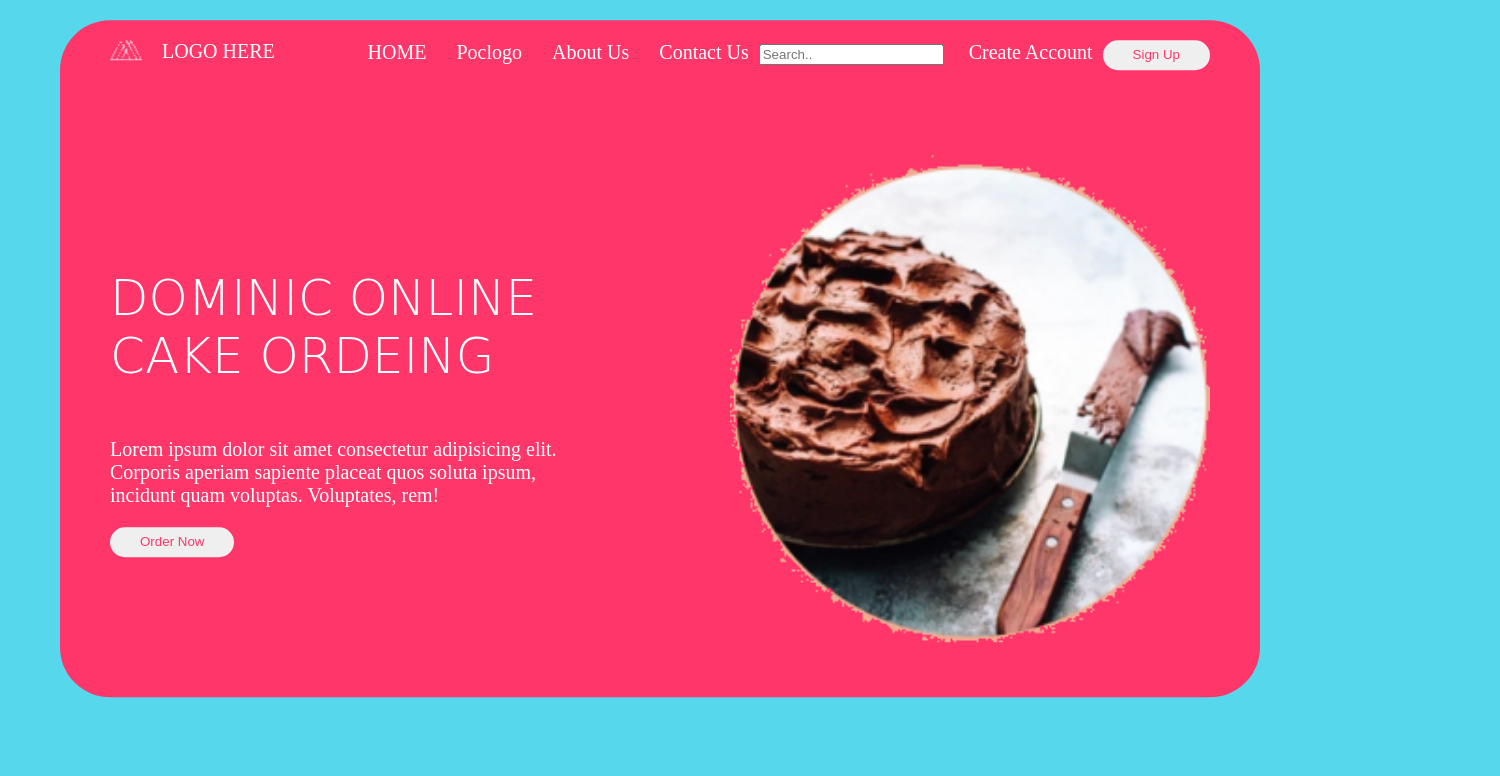
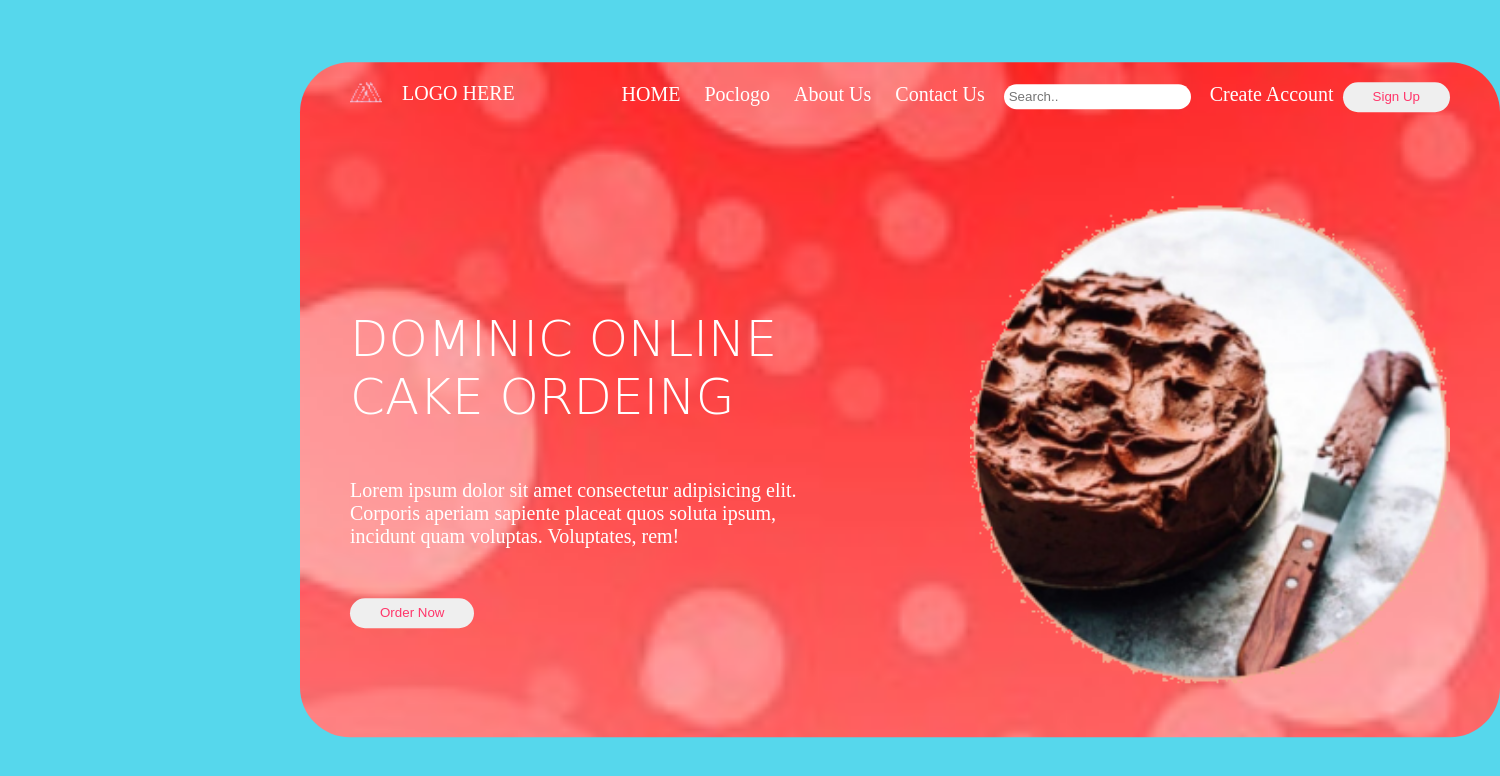
Before and after one commit to VaidasUrb/cake, a website: page index.html in a window 1280 px wide. Shown: the whole page, 1500 px wide, since content can reach past the window. Drawn offline with Linux system fonts and the light colour scheme.

Commit message:
bacground and btn

```diff
--- a/css/btn.css
+++ b/css/btn.css
@@ -11,3 +11,8 @@
   border-radius: 25px;
   cursor: pointer;
 }
+
+.btn:hover {
+  background: #f5101c;
+  color: #fff;
+}
--- a/css/main.css
+++ b/css/main.css
@@ -1,8 +1,9 @@
 body {
   background-color: #56d7ec;
   display: inline-block;
+  margin: 0px;
+  padding: 0px;
   width: 1200px;
-  margin-left: calc((100% - 1200px) / 2);
   position: relative;
   height: 100vh;
 }
@@ -11,11 +12,14 @@ body {
   display: inline-block;
   width: 1200px;
   position: absolute;
-  top: 10%;
-  left: 10%;
-  transform: translate(-10%, -10%);
+  top: 50%;
+  left: 50%;
+  transform: translate(-25%, -50%);
   border-radius: 50px;
-  background-color: #ff366a;
+  background-image: url(../img/white-bubble-red-background-texture-260nw-375510208.jpg);
+  background-position: center;
+  background-repeat: no-repeat;
+  background-size: cover;
 }
 header {
   display: inline-block;
@@ -27,26 +31,19 @@ header > img {
   margin-left: 50px;
 }
 
-h1 {
-  font-family: cursive;
-  font-size: 50px;
-  font-weight: lighter;
-  display: inline-block;
-  width: 100%;
-}
-
 .logo {
   float: left;
   height: 20px;
   margin-top: 0px;
 }
 
-div {
+header > div {
   color: #fff;
   float: left;
+  margin-left: 20px;
+
   font-size: 20px;
   text-decoration: none;
-  margin-left: 20px;
 }
 
 nav {
@@ -66,8 +63,17 @@ nav > a {
   color: #fff;
   margin-left: 10px;
   padding: 5px;
-  padding-left: 10px;
+  padding-left: 5px;
   padding-right: 5px;
+}
+
+input {
+  padding: 5px;
+  padding-left: 5px;
+  padding-right: 5px;
+  border-style: none;
+  margin-left: 10px;
+  border-radius: 25px;
 }
 
 main {
@@ -82,6 +88,20 @@ main {
   width: calc(1200px * 0.4);
   margin-top: 80px;
   margin-left: 50px;
+  color: #fff;
+}
+
+.text > h1 {
+  font-family: cursive;
+  font-size: 50px;
+  font-weight: lighter;
+  display: inline-block;
+  width: 100%;
+}
+
+p {
+  font-size: 20px;
+  margin-bottom: 50px;
 }
 
 .img {
```
Also changed, not shown: img/Pink-Backgrounds.jpg (added), img/white-bubble-red-background-texture-260nw-375510208.jpg (added).
